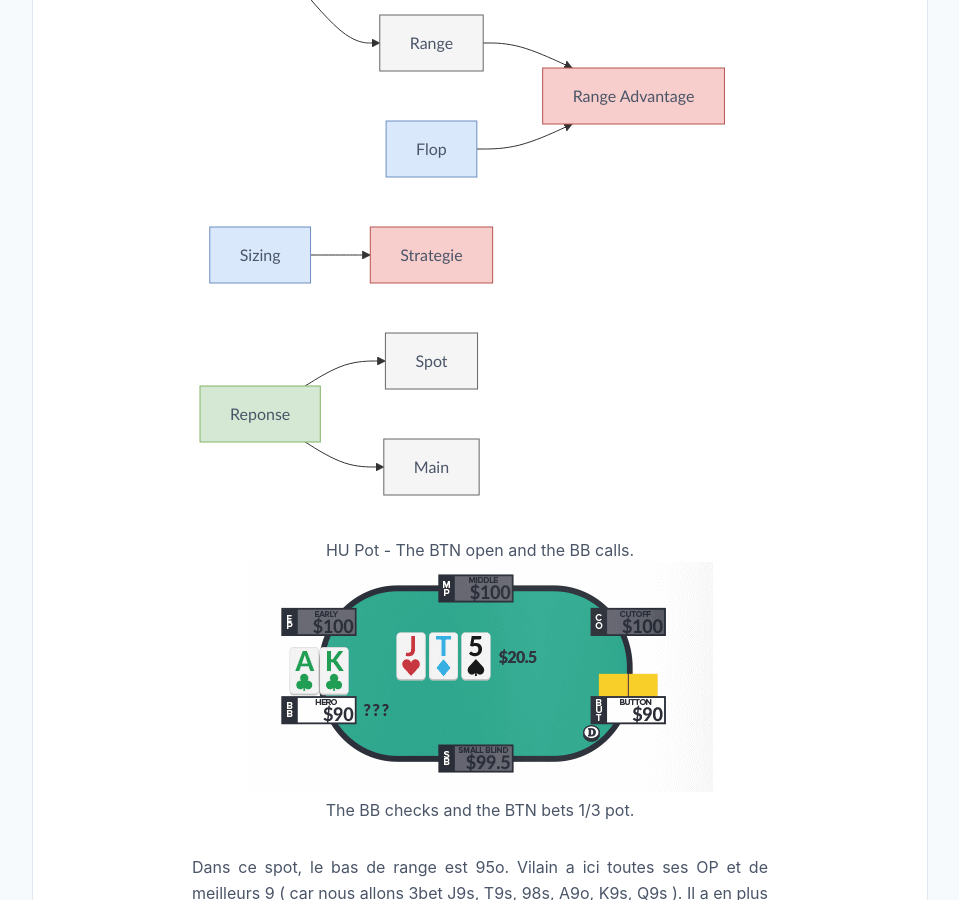
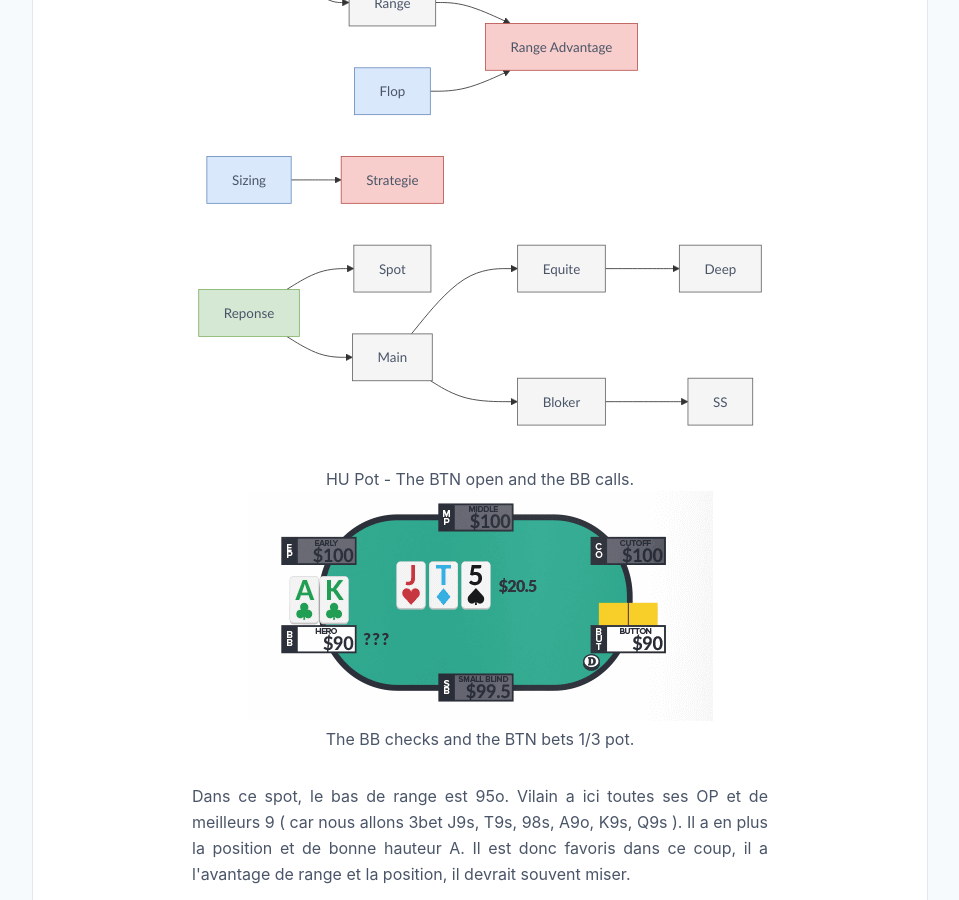
Before and after one commit to greglejeune/blog, a Jekyll site: the page built from _posts/2020-01-23-thinking-process.md, in a window 1280 px wide and 900 px high, scrolled down 789 px. Shown: the whole window, without its empty margins (160-1119 px from the left). Built offline with Jekyll 4.4.1, drawn with Linux system fonts in a browser that asks for light colours; emoji names are drawn with the system emoji font.

Commit message:
Update 2020-01-23-thinking-process.md

```diff
--- a/_posts/2020-01-23-thinking-process.md
+++ b/_posts/2020-01-23-thinking-process.md
@@ -30,6 +30,10 @@ categories: poker
       Sizing --> S[Strategie]
       Reponse --> Spot
       Reponse --> Main
+      Main --> Equite
+      Main --> Bloker
+      Equite --> Deep
+      Bloker --> SS
       style Profil fill:#dae8fc,stroke:#6c8ebf,stroke-width:1px
       style Flop fill:#dae8fc,stroke:#6c8ebf,stroke-width:1px
       style Sizing fill:#dae8fc,stroke:#6c8ebf,stroke-width:1px
@@ -38,6 +42,10 @@ categories: poker
       style Range fill:#f5f5f5,stroke:#666666,stroke-width:1px
       style Spot fill:#f5f5f5,stroke:#666666,stroke-width:1px
       style Main fill:#f5f5f5,stroke:#666666,stroke-width:1px
+      style Equite fill:#f5f5f5,stroke:#666666,stroke-width:1px
+      style Bloker fill:#f5f5f5,stroke:#666666,stroke-width:1px
+      style Deep fill:#f5f5f5,stroke:#666666,stroke-width:1px
+      style SS fill:#f5f5f5,stroke:#666666,stroke-width:1px
       style GTO fill:#f8cecc,stroke:#b85450,stroke-width:1px
       style GTNO fill:#f8cecc,stroke:#b85450,stroke-width:1px
       style R fill:#f8cecc,stroke:#b85450,stroke-width:1px
```
